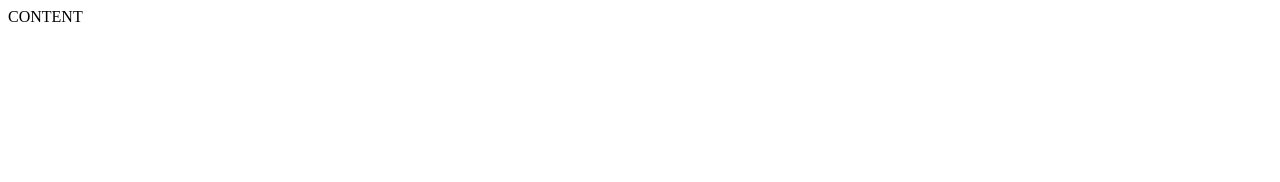
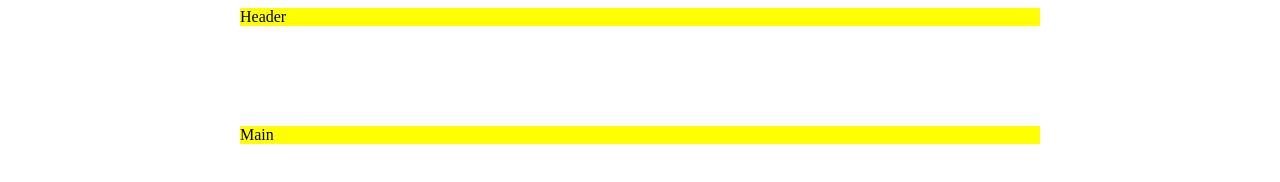
Before and after one commit to 3rnis/35-grupe-yoga, a website: page index.html in a window 1280 px wide. Drawn offline with Linux system fonts and the light colour scheme.

Commit message:
Fixed width container #1

```diff
--- /dev/null
+++ b/Namu darbas.txt
@@ -0,0 +1 @@
+Per visus projektus pereiti stilius ir perasyti i style head elemente, optimizuoti pasikartojanti koda.
--- a/index.html
+++ b/index.html
@@ -5,8 +5,14 @@
     <meta http-equiv="X-UA-Compatible" content="IE=edge">
     <meta name="viewport" content="width=device-width, initial-scale=1.0">
     <title>Yoga</title>
+    <link rel="stylesheet" href="./main.css">
 </head>
 <body>
-    CONTENT
+    <header>
+        Header
+    </header>
+    <main>
+        Main
+    </main>
 </body>
 </html>
--- /dev/null
+++ b/main.css
@@ -0,0 +1,11 @@
+header,
+main {
+    background-color: yellow;
+    width: 800px;
+    /* elemento iscentravimas 100% (visas elemento dydis) - 800px elemento plotis supaprastinam (kadangi mums reikia atsitraukti i kaire ne 100% likusio ploto o 50%) ir gaunam 50% - 400px*/
+    margin-left: calc(50% - 400px);
+}
+
+main {
+    margin-top: 100px;
+}
```
